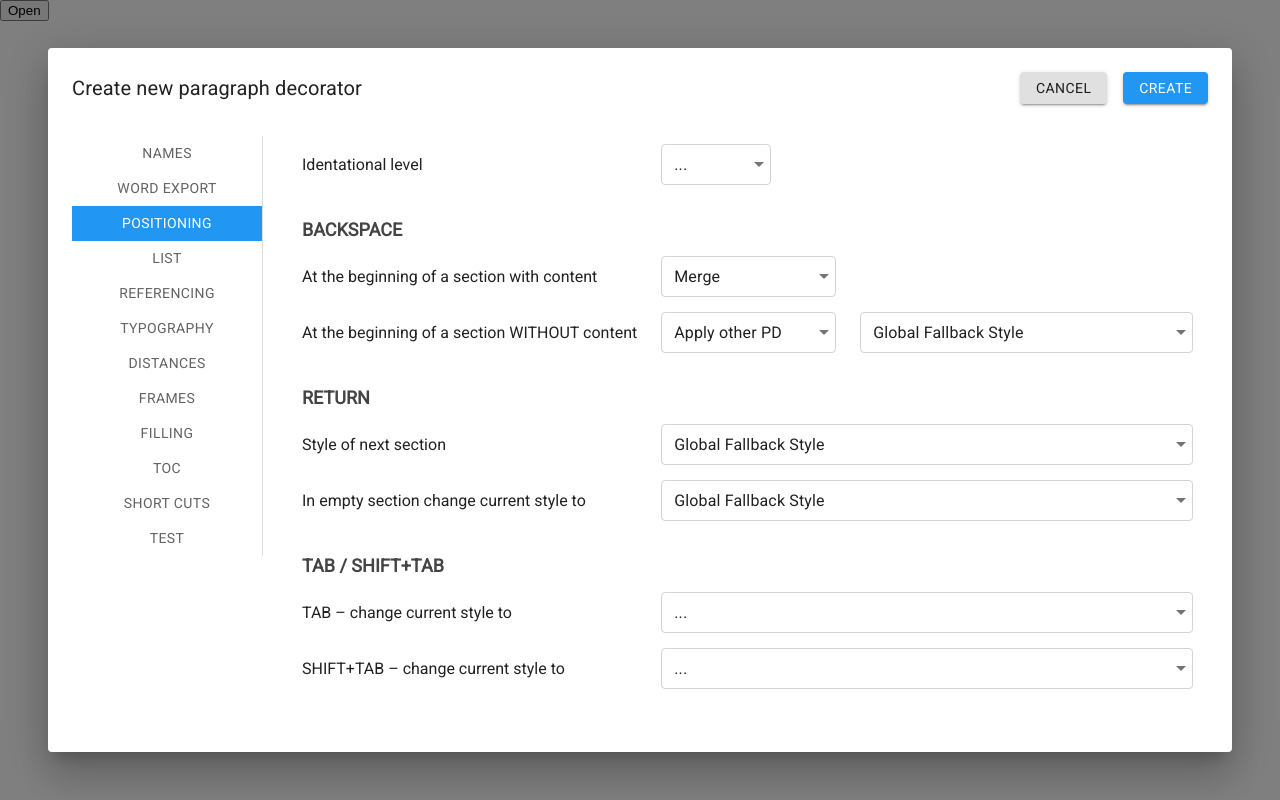
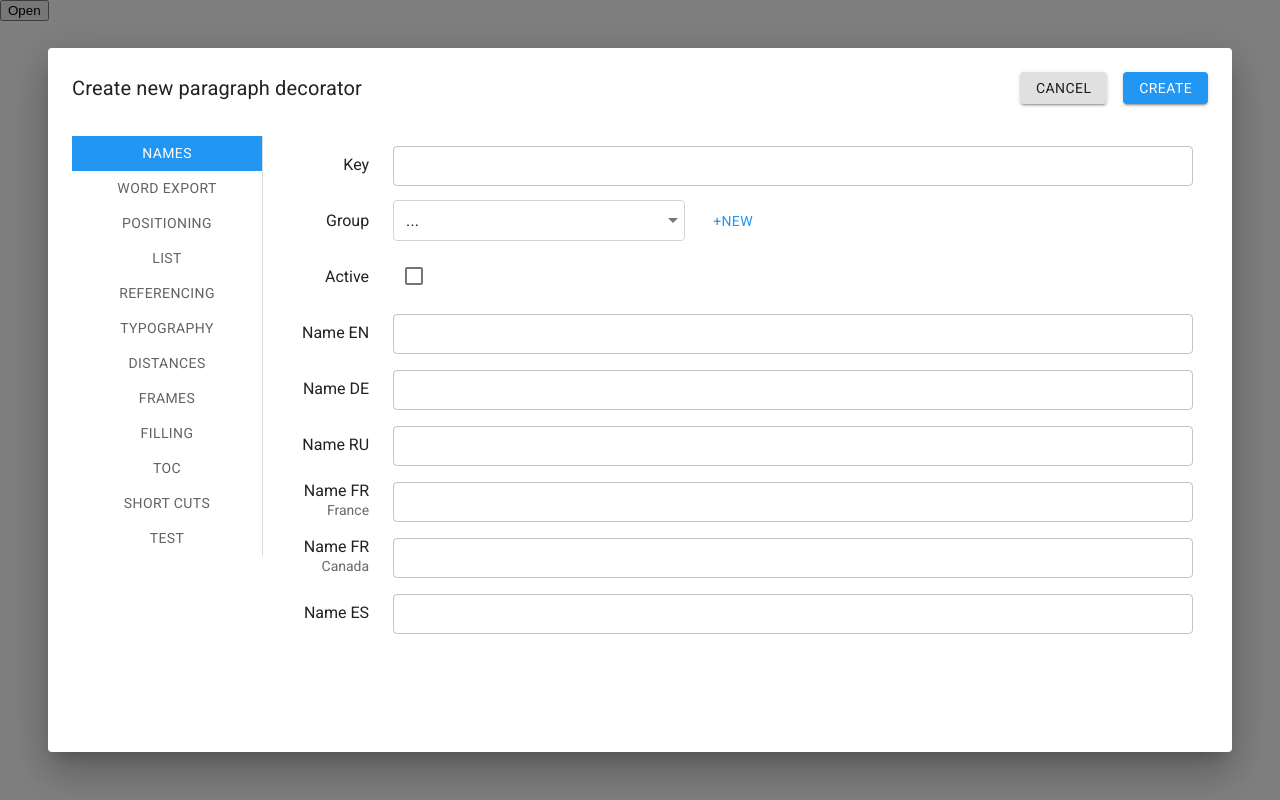
Before and after one commit to svognev/newdec, a React (Create React App) app: page / in a window 1280 px wide. Built offline with nearby package versions, Linux system fonts and the light colour scheme; a web font is replaced by a local one.

Commit message:
delete backspace action, working on validation

```diff
--- a/src/App.js
+++ b/src/App.js
@@ -1,8 +1,5 @@
 import React from "react";
-import { connect } from "react-redux";
-
 import NewDecDialog from "./components/NewDecDialog";
-import { clearDecoratorForm } from "./components/NewDecDialog/actions";
 
 import "./App.css";
 
@@ -19,9 +16,8 @@ class App extends React.Component {
         });
     };
 
-    onClose = () => {
+    closeDialog = () => {
       this.setState({ isOpen: false });
-      this.props.clearForm();
     }
 
     render() {
@@ -30,17 +26,11 @@ class App extends React.Component {
                 <button onClick={this.handleClick}>Open</button>
                 <NewDecDialog
                     isOpen={this.state.isOpen}
-                    onClose={this.onClose}
+                    closeDialog={this.closeDialog}
                 />
             </div>
         );
     }
 }
 
-const mapDispatchToProps = dispatch => {
-    return {
-        clearForm: () => dispatch(clearDecoratorForm()),
-    };
-};
-
-export default connect(null, mapDispatchToProps)(App);
+export default App;
--- a/src/components/NewDecDialog/constants.js
+++ b/src/components/NewDecDialog/constants.js
@@ -67,3 +67,17 @@ export const bulletNamesMap = {
 };
 
 export const sampleText = `<div>Sample Text. You can change it.</div><div>Lorem ipsum dolor sit amet, consectetur adipiscing elit. Nunc ornare maximus vehicula. Duis nisi velit, dictum id mauris vitae, lobortis pretium quam.</div>`;
+
+export const namesSectionRequiredFields = [ "decKey", "styleNameEn", ];
+
+export const WordExportSectionRequiredFields = [ "wordStyleName", ];
+
+export const ListSectionRequiredFields = [ "listName", ];
+
+export const requiredFields = [
+  ...namesSectionRequiredFields,
+  ...WordExportSectionRequiredFields,
+  ...ListSectionRequiredFields,
+];
+
+export const HOLDER = "HOLDER-POLDER";
--- a/src/components/NewDecDialog/initialState.js
+++ b/src/components/NewDecDialog/getInitialState.js
@@ -1,8 +1,6 @@
-import { sampleText } from "./constants";
+import { sampleText, requiredFields, HOLDER } from "./constants";
 
-const initialState = {
-    openedTab: 2,
-    previewText: sampleText,
+const emptyDecProps = {
     decKey: "",
     group: "",
     groupToCreate: "",
@@ -25,7 +23,7 @@ const initialState = {
     tabAction: "",
     shiftTabAction: "",
     isList: false,
-    listName: "",
+    listName: HOLDER,
     orderLevel: "",
     prefix: "",
     suffix: "",
@@ -85,4 +83,15 @@ const initialState = {
     shortCutMacView: "",
 };
 
-export default initialState;
+const getInitialState = (decProps = {}) => {
+    return {
+        openedTab: 0,
+        previewText: sampleText,
+        validationError: false,
+        requiredFields,
+        ...emptyDecProps,
+        ...decProps,
+    };
+};
+
+export default getInitialState;
--- a/src/components/NewDecDialog/index.js
+++ b/src/components/NewDecDialog/index.js
@@ -19,13 +19,14 @@ import TocSection from "./sections/TocSection";
 import ShortCutsSection from "./sections/ShortCutsSection";
 import TestSection from "./sections/TestSection";
 
-import { changeDecoratorForm } from "./actions";
+import { changeDecoratorForm, clearDecoratorForm } from "./actions";
 import Handlers from "./Handlers";
 import theme from "./theme";
 import CustomTab from "./common/CustomTab";
 import CustomTabs from "./common/CustomTabs";
 import CustomDialog from "./common/CustomDialog";
-import { alignmentsMap } from "./constants";
+import { alignmentsMap, HOLDER } from "./constants";
+import isFormValid from "./utils/isFormValid";
 import {
     getCorrectColor,
     getUnstyledText,
@@ -34,11 +35,10 @@ import {
     getListChars,
 } from "./utils";
 
-
 import "./style.css";
 
-const NewDecDialog = (props) => {
-    const { isOpen, onClose, updateForm, formState } = props;
+const NewDecDialog = props => {
+    const { isOpen, closeDialog, updateForm, clearForm, formState } = props;
 
     const {
         setStateProperty,
@@ -48,6 +48,19 @@ const NewDecDialog = (props) => {
         setBullet,
         setShortCut
     } = Handlers(updateForm, formState);
+
+    const onClose = () => {
+        closeDialog();
+        clearForm();
+    };
+
+    const onSaveButtonClick = () => {
+        if (!isFormValid(formState)) {
+            console.log(0);  //updateForm({ validationError: true });
+        } else {
+            console.log(1);  //saveForm(formState);
+        }
+    }
 
     const {
         openedTab,
@@ -154,7 +167,6 @@ const NewDecDialog = (props) => {
     const changeReturnActionEmptySection = setStateProperty("returnActionEmptySectionStyle")
     const changeTabAction = setStateProperty("tabAction");
     const changeShiftTabAction = setStateProperty("shiftTabAction");
-    const changeIsList = toggleStateProperty("isList");
     const changeListName = setStateProperty("listName");
     const changeOrderLevel = setStateProperty("orderLevel");
     const changePrefix = setStateProperty("prefix");
@@ -216,6 +228,17 @@ const NewDecDialog = (props) => {
         }
     };
 
+    const changeIsList = e => {
+        if (e.target.checked) {
+            if (listName === HOLDER) {
+                changeListName(null, "");
+            }
+        } else if (listName === ""){
+            changeListName(null, HOLDER);
+        }
+        toggleStateProperty("isList")(e);
+    };
+
     const changeListType = e => {
         const { value } = e.target;
         setStateProperty("listType")(null, value);
@@ -255,7 +278,7 @@ const NewDecDialog = (props) => {
         if (e.target.value !== "double" && borderThickness === "3") {
             setStateProperty("borderThickness")(null, "2");
         }
-        };
+    };
 
     const previewFontColor = getCorrectColor(fontColor, "f5f5f5");
     const previewFillingColor = getCorrectColor(fillingColor, "f5f5f5");
@@ -458,7 +481,7 @@ const NewDecDialog = (props) => {
                         <Button
                             variant="contained"
                             color="primary"
-                            onClick={() => {}}
+                            onClick={onSaveButtonClick}
                             className="topNavButton"
                         >
                             Create
@@ -517,6 +540,7 @@ const mapStateToProps = state => {
 const mapDispatchToProps = dispatch => {
     return {
         updateForm: payload => dispatch(changeDecoratorForm(payload)),
+        clearForm: () => dispatch(clearDecoratorForm()),
     };
 };
 
--- a/src/components/NewDecDialog/sections/PositioningSection/PositioningSection.js
+++ b/src/components/NewDecDialog/sections/PositioningSection/PositioningSection.js
@@ -72,40 +72,29 @@ const PositioningSection = (props) => {
                 ) }
             </div>
 
-            <span id="r4c1">At the beginning of a section WITHOUT content</span>
-            <div id="r4c2" className="dialogGrid dialogGrid_2cols">
-                <div>
-                    <NativeSelect
-                        value={backspaceActionWithoutContent}
-                        onChange={changeBackspaceActionWithoutContent}
-                        input={ <BackSpaceActionInput /> }
-                    >
-                        {returnOnEmptySectionActions.map(action => (
-                            <option value={action.key} key={`backSpace ${action.key}`}>{action.value}</option>
-                        ))}
-                    </NativeSelect>
-                </div>
-                {   backspaceActionWithoutContent === "apply_other_pd" && (
-                    <NativeSelect
-                        value={backspaceActionWithoutContentStyle}
-                        onChange={changeBackspaceActionWithoutContentStyle}
-                        input={ <CustomInput /> }
-                    >
-                        <option value="default">Global Fallback Style</option>
-                        { decoratorsList.map(dec => <option value={dec.value} key={dec.value}>{dec.name}</option>) }
-                    </NativeSelect>
-                ) }
-            </div>
-
-            <div id="r5" className="sectionTitle">
+            <div id="r4" className="sectionTitle">
                 <span>RETURN</span>
             </div>
 
-            <span id="r6c1">Style of next section</span>
+            <span id="r5c1">Style of next section</span>
             <div className="positioning-styleInputBox">
                 <NativeSelect
                     value={returnActionNextSection}
                     onChange={changeReturnActionNextSection}
+                    id="r5c2"
+                    input={ <CustomInput /> }
+                >
+                    <option value="default">Global Fallback Style</option>
+                    { decoratorsList.map(dec => <option value={dec.value} key={dec.value}>{dec.name}</option>) }
+                </NativeSelect>
+            </div>
+
+
+            <span id="r6c1">In empty section change current style to</span>
+            <div className="positioning-styleInputBox">
+                <NativeSelect
+                    value={returnActionEmptySection}
+                    onChange={changeReturnActionEmptySection}
                     id="r6c2"
                     input={ <CustomInput /> }
                 >
@@ -114,42 +103,28 @@ const PositioningSection = (props) => {
                 </NativeSelect>
             </div>
 
-
-            <span id="r7c1">In empty section change current style to</span>
-            <div className="positioning-styleInputBox">
-                <NativeSelect
-                    value={returnActionEmptySection}
-                    onChange={changeReturnActionEmptySection}
-                    id="r7c2"
-                    input={ <CustomInput /> }
-                >
-                    <option value="default">Global Fallback Style</option>
-                    { decoratorsList.map(dec => <option value={dec.value} key={dec.value}>{dec.name}</option>) }
-                </NativeSelect>
-            </div>
-
-            <div id="r8" className="sectionTitle">
+            <div id="r7" className="sectionTitle">
                 <span>TAB / SHIFT+TAB</span>
             </div>
 
-            <span id="r9c1">TAB – change current style to</span>
+            <span id="r8c1">TAB – change current style to</span>
             <div className="positioning-styleInputBox">
                 <NativeSelect
                     value={tabAction}
                     onChange={changeTabAction}
-                    id="r9c2"
+                    id="r8c2"
                     input={ <CustomInput /> }
                 >
                     { decoratorsList.map(dec => <option value={dec.value} key={dec.value}>{dec.name}</option>) }
                 </NativeSelect>
             </div>
 
-            <span id="r10c1">SHIFT+TAB – change current style to</span>
+            <span id="r9c1">SHIFT+TAB – change current style to</span>
             <div className="positioning-styleInputBox">
                 <NativeSelect
                     value={shiftTabAction}
                     onChange={changeShiftTabAction}
-                    id="r10c2"
+                    id="r9c2"
                     input={ <CustomInput /> }
                 >
                     { decoratorsList.map(dec => <option value={dec.value} key={dec.value}>{dec.name}</option>) }
--- a/src/components/NewDecDialog/sections/PositioningSection/style.css
+++ b/src/components/NewDecDialog/sections/PositioningSection/style.css
@@ -3,13 +3,12 @@
     grid-template-areas: "r1c1 r1c2"
                          "r2 r2"
                          "r3c1 r3c2"
-                         "r4c1 r4c2"
-                         "r5 r5"
+                         "r4 r4"
+                         "r5c1 r5c2"
                          "r6c1 r6c2"
-                         "r7c1 r7c2"
-                         "r8 r8"
-                         "r9c1 r9c2"
-                         "r10c1 r10c2";
+                         "r7 r7"
+                         "r8c1 r8c2"
+                         "r9c1 r9c2";
     grid-template-columns: min-content 1fr;
 }
 
@@ -33,52 +32,44 @@
     grid-area: r3c2;
 }
 
-.paragraphDecorators-dialog .dialogGrid_positioning #r4c1 {
-    grid-area: r4c1;
-}
-
-.paragraphDecorators-dialog .dialogGrid_positioning #r4c2 {
-    grid-area: r4c2;
-}
-
 .paragraphDecorators-dialog .dialogGrid_positioning #r5 {
-    grid-area: r5;
+    grid-area: r4;
 }
 
 .paragraphDecorators-dialog .dialogGrid_positioning #r6c1 {
+    grid-area: r5c1;
+}
+
+.paragraphDecorators-dialog .dialogGrid_positioning #r6c2 {
+    grid-area: r5c2;
+}
+
+.paragraphDecorators-dialog .dialogGrid_positioning #r7c1 {
     grid-area: r6c1;
 }
 
-.paragraphDecorators-dialog .dialogGrid_positioning #r6c2 {
+.paragraphDecorators-dialog .dialogGrid_positioning #r7c2 {
     grid-area: r6c2;
 }
 
-.paragraphDecorators-dialog .dialogGrid_positioning #r7c1 {
-    grid-area: r7c1;
-}
-
-.paragraphDecorators-dialog .dialogGrid_positioning #r7c2 {
-    grid-area: r7c2;
-}
-
 .paragraphDecorators-dialog .dialogGrid_positioning #r8 {
-    grid-area: r8;
+    grid-area: r7;
 }
 
 .paragraphDecorators-dialog .dialogGrid_positioning #r9c1 {
+    grid-area: r8c1;
+}
+
+.paragraphDecorators-dialog .dialogGrid_positioning #r9c2 {
+    grid-area: r8c2;
+}
+
+.paragraphDecorators-dialog .dialogGrid_positioning #r10c1 {
     grid-area: r9c1;
 }
 
-.paragraphDecorators-dialog .dialogGrid_positioning #r9c2 {
+.paragraphDecorators-dialog .dialogGrid_positioning #r10c2 {
     grid-area: r9c2;
-}
-
-.paragraphDecorators-dialog .dialogGrid_positioning #r10c1 {
-    grid-area: r10c1;
-}
-
-.paragraphDecorators-dialog .dialogGrid_positioning #r10c2 {
-    grid-area: r10c2;
 }
 
 .paragraphDecorators-dialog .positioning-styleInputBox {
--- /dev/null
+++ b/src/components/NewDecDialog/utils/isFormValid.js
@@ -0,0 +1,7 @@
+import { requiredFields } from "../constants";
+
+const isFormValid = form => {
+    return requiredFields.every(fieldName => form[fieldName]);
+}
+
+export default isFormValid;
--- a/src/reducers/decoratorFormReducer.js
+++ b/src/reducers/decoratorFormReducer.js
@@ -1,15 +1,17 @@
 import { CHANGE_DECORATOR_FORM, CLEAR_DECORATOR_FORM } from "../components/NewDecDialog/actions";
-import initialState from "../components/NewDecDialog/initialState";
+import getInitialState from "../components/NewDecDialog/getInitialState";
 
-const decoratorFormReducer = (state = initialState, action) =>  {
+const decoratorFormReducer = (state = getInitialState(), action) =>  {
     switch (action.type) {
         case CHANGE_DECORATOR_FORM:
             return { ...state, ...action.payload };
         case CLEAR_DECORATOR_FORM:
-            return initialState;
+            return getInitialState();
         default:
             return state;
     }
 };
 
+export const getDecoratorFormReducer = initial => (state = initial, action) => decoratorFormReducer(state, action);
+
 export default decoratorFormReducer;
```
Also changed, not shown: src/components/NewDecDialog/hoc/withDialogControl.js (added, +84 -0 lines).
